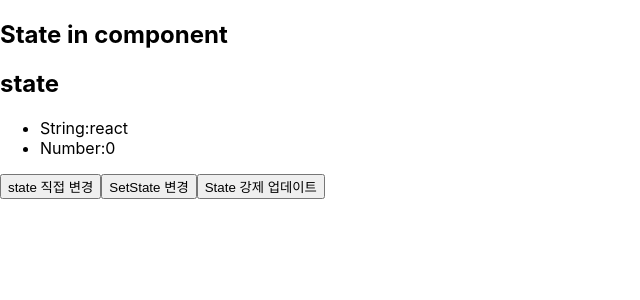
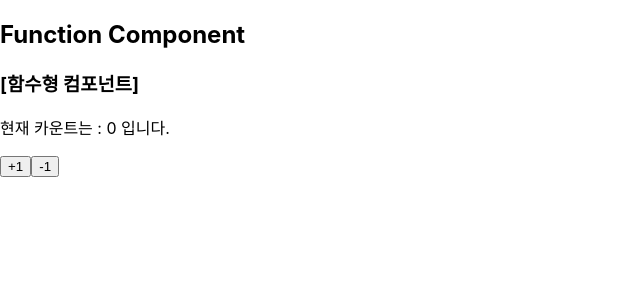
Before and after one commit to Jmeen/React-practice, a React (Create React App) app in the folder cra/: page / in a window 1280 px wide. Shown: the top 300 px of the page, without its empty margins (0-640 px from the left). Built offline with nearby package versions, Linux system fonts and the light colour scheme.

Commit message:
함수형 컴포넌트

```diff
--- /dev/null
+++ b/cra/src/App.function.jsx
@@ -0,0 +1,13 @@
+import React from "react";
+import UseStateComp from "./component/UserStateComp";
+
+function App() {
+  return (
+    <>
+      <h2>Function Component</h2>
+      <UseStateComp contents="[함수형 컴포넌트]" />
+    </>
+  );
+}
+
+export default App;
--- /dev/null
+++ b/cra/src/component/UserStateComp.jsx
@@ -0,0 +1,17 @@
+import { useState } from "react";
+
+function useStateComp(props) {
+  let { contents } = props;
+
+  const [count, setCount] = useState(0);
+  return (
+    <div>
+      <h3>{contents}</h3>
+      <p>현재 카운트는 : {count} 입니다.</p>
+      <button onClick={() => setCount(count + 1)}>+1</button>
+      <button onClick={() => setCount(count - 1)}>-1</button>
+    </div>
+  );
+}
+
+export default useStateComp;
--- a/cra/src/index.js
+++ b/cra/src/index.js
@@ -2,8 +2,10 @@
 import ReactDOM from 'react-dom';
 import './index.css';
 // import App from './App.props'; // propts 태스트
-import App from './App.state'; // state 테스트
+// import App from './App.state'; // state 테스트
+import App from "./App.function" // 함수형 컴포넌트 테스트
 import reportWebVitals from './reportWebVitals';
+
 
 ReactDOM.render(
   <React.StrictMode>
```
